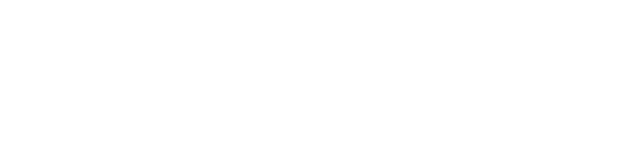
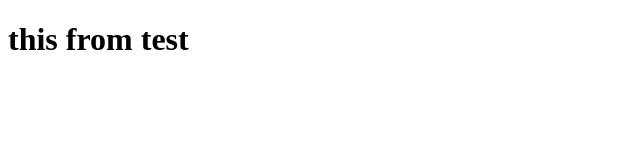
Before and after one commit to mo7amed010/task_day_2, a plain HTML site: page index.html in a window 1280 px wide. Shown: the whole page, without its empty margins (0-640 px from the left). Drawn offline with Linux system fonts and the light colour scheme.

Commit message:
edit fromtest

```diff
--- a/index.html
+++ b/index.html
@@ -8,7 +8,7 @@
 </head>
 
 <body>
-
+    <h1>this from test</h1>
 </body>
 
 </html>
```
